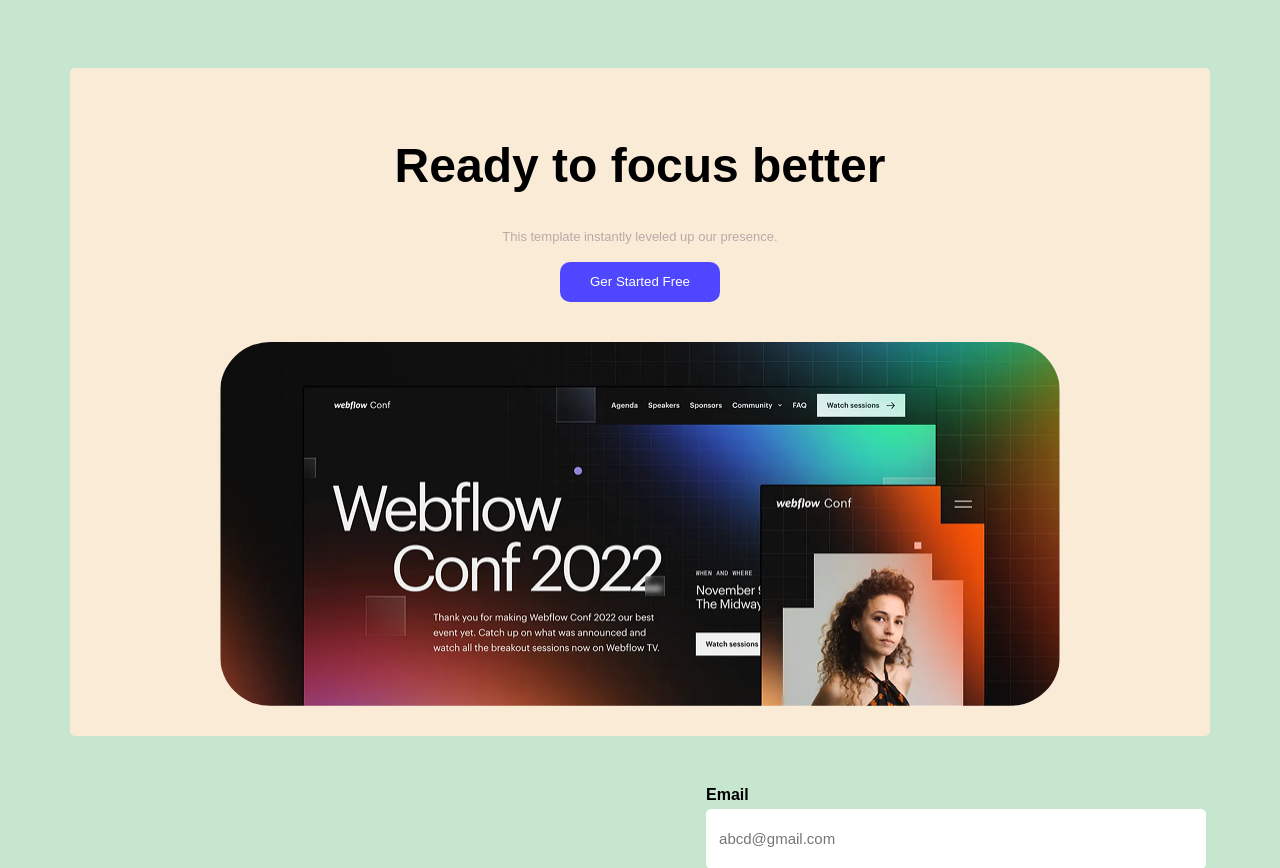
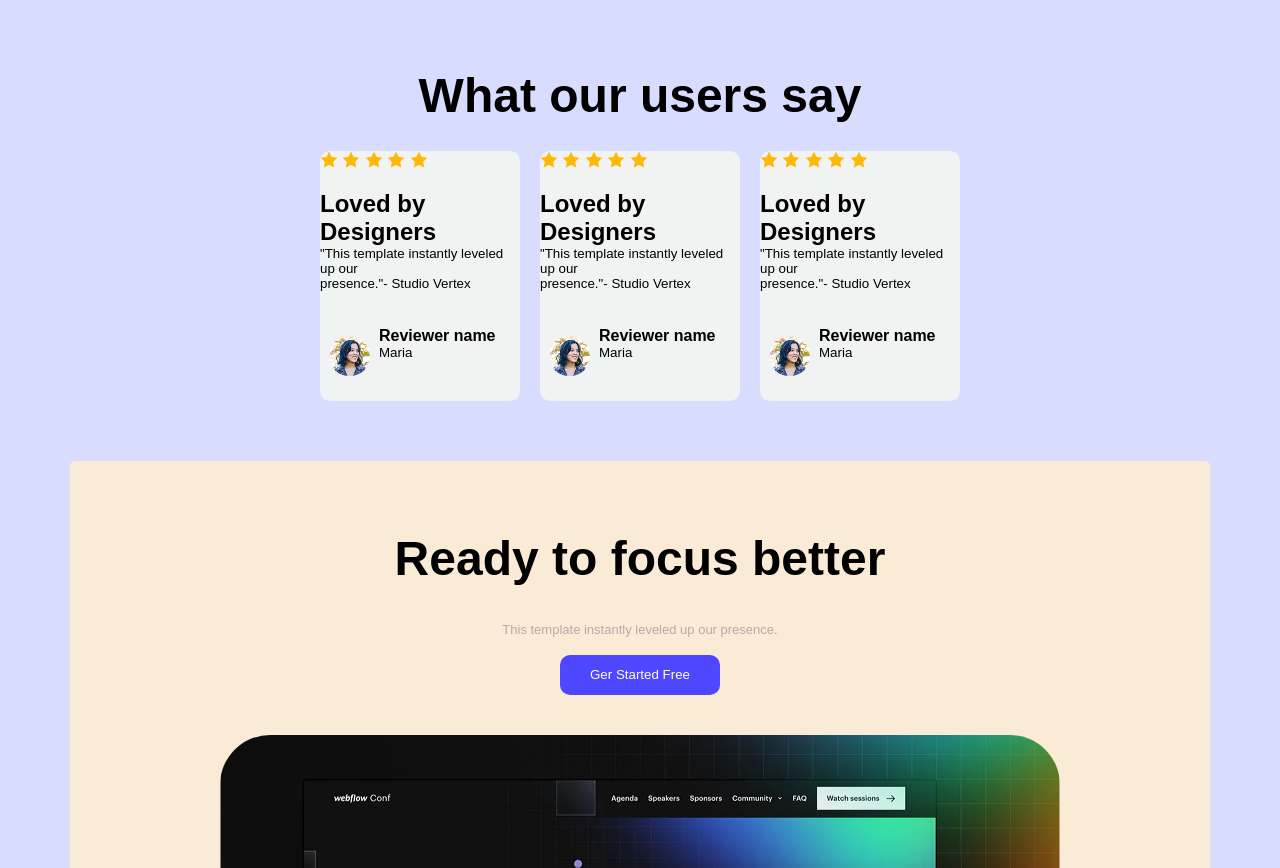
Before and after one commit to IA-Foysal/Assignment-1, a plain HTML site: page index.html in a window 1280 px wide. Shown: the part 1054-1922 px from the top of the page. Drawn offline with Linux system fonts and the light colour scheme.

Commit message:
reviewsare add

```diff
--- a/index.html
+++ b/index.html
@@ -25,7 +25,6 @@
                 <p style="color: rgb(187, 168, 168);font-size: small;">Explore the live preview and imagine your <br> brand in this bold new look.</p> <br>
                 <button class="btn-color">Launch Live Preview</button>
             </div>
-
             <div class="img-a">
                 <img src="Assets/wc-mini.png" alt="">
             </div>
@@ -43,6 +42,66 @@
                 </div>
                 <div class="s-ab-sub"><h2 class="text-color" style="font-size:3rem;">95% </h2>
                 <p class="s-bp">Satisfaction Rate</p></div>
+            </div>
+        </section>
+        <h1 class="abc">What our users say</h1>
+        <section class="super">
+            <div class="reviews">
+                <div>
+                    <img src="Assets/icon-star.png" alt="">
+                    <img src="Assets/icon-star.png" alt="">
+                    <img src="Assets/icon-star.png" alt="">
+                    <img src="Assets/icon-star.png" alt="">
+                    <img src="Assets/icon-star.png" alt="">
+                    <br><br>
+                    <h2>Loved by Designers</h2>
+                    <p>"This template instantly leveled up our <br> presence."- Studio Vertex</p><br><br>
+                    <div class="reviewer">
+                        <div class="reviews-img"> <img src="Assets/avatar.png" alt=""></div>
+                    <div class="reviews-name"><h4>Reviewer name</h4>
+                    <p>Maria</p></div>
+                    </div>
+
+                </div>
+
+            </div>
+            <div class="reviews">
+                <div>
+                    <img src="Assets/icon-star.png" alt="">
+                    <img src="Assets/icon-star.png" alt="">
+                    <img src="Assets/icon-star.png" alt="">
+                    <img src="Assets/icon-star.png" alt="">
+                    <img src="Assets/icon-star.png" alt="">
+                    <br><br>
+                    <h2>Loved by Designers</h2>
+                    <p>"This template instantly leveled up our <br> presence."- Studio Vertex</p><br><br>
+                    <div class="reviewer">
+                        <div class="reviews-img"> <img src="Assets/avatar.png" alt=""></div>
+                    <div class="reviews-name"><h4>Reviewer name</h4>
+                    <p>Maria</p></div>
+                    </div>
+
+                </div>
+
+            </div>
+            <div class="reviews">
+                <div>
+                    <img src="Assets/icon-star.png" alt="">
+                    <img src="Assets/icon-star.png" alt="">
+                    <img src="Assets/icon-star.png" alt="">
+                    <img src="Assets/icon-star.png" alt="">
+                    <img src="Assets/icon-star.png" alt="">
+                    <br><br>
+                    <h2>Loved by Designers</h2>
+                    <p>"This template instantly leveled up our <br> presence."- Studio Vertex</p><br><br>
+                    <div class="reviewer">
+                        <div class="reviews-img"> <img src="Assets/avatar.png" alt=""></div>
+                    <div class="reviews-name"><h4>Reviewer name</h4>
+                    <p>Maria</p></div>
+                    </div>
+
+                </div>
+
             </div>
         </section>
         <section class="s-c">
--- a/style/style.css
+++ b/style/style.css
@@ -7,7 +7,7 @@
 
 }
 body{
-    background-color: #c7e6cf;
+    background-color: #d8dcff;
 }
 
 /* extra color */
@@ -23,8 +23,10 @@ body{
 .text-color{
     color: #4E47FF;
     font-size:2rem;
-
-
+}
+.btn-color:hover{
+    background-color: rgb(40, 134, 218);
+    border-radius: 6px;
 }
 
 /* main divs*/
@@ -33,7 +35,6 @@ body{
 
 }
 .uper-head{
-
     display: flex;
     justify-content: space-between;
     margin:0 100px ;
@@ -153,3 +154,33 @@ ul li a{
     color:  rgb(150, 132, 132);
     padding: 20px;
 }
+.reviews{
+    background-color: rgb(241, 243, 242);
+    width: 200px;
+    height: 250px;
+    border-radius: 10px;
+    margin: 10px;
+
+
+}
+.super{
+    display: flex;
+    margin-top: 18px;
+    width: 100%;
+    justify-content: center;
+
+}
+.abc{
+    text-align: center;
+    font-size: 3rem;
+}
+.reviewer{
+    display: flex;
+}
+.reviews p{
+    font-size: smaller;
+}
+.reviews-img img{
+    padding: 9px;
+    border-radius: 50px;
+}
```
Lines whose indentation alone changed are shown as unchanged.
